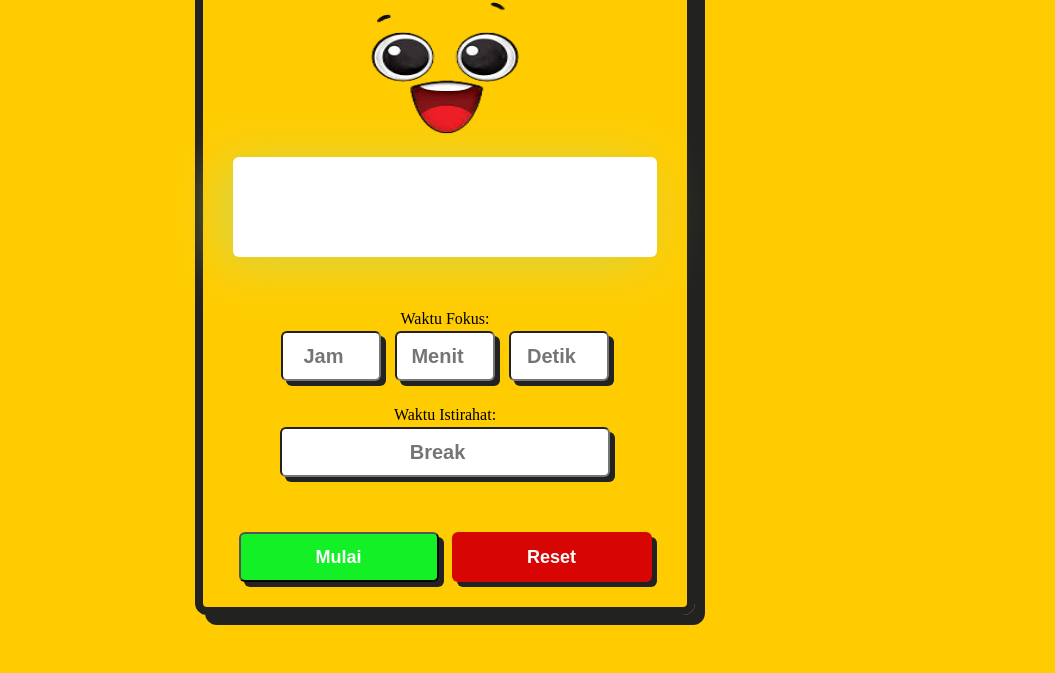
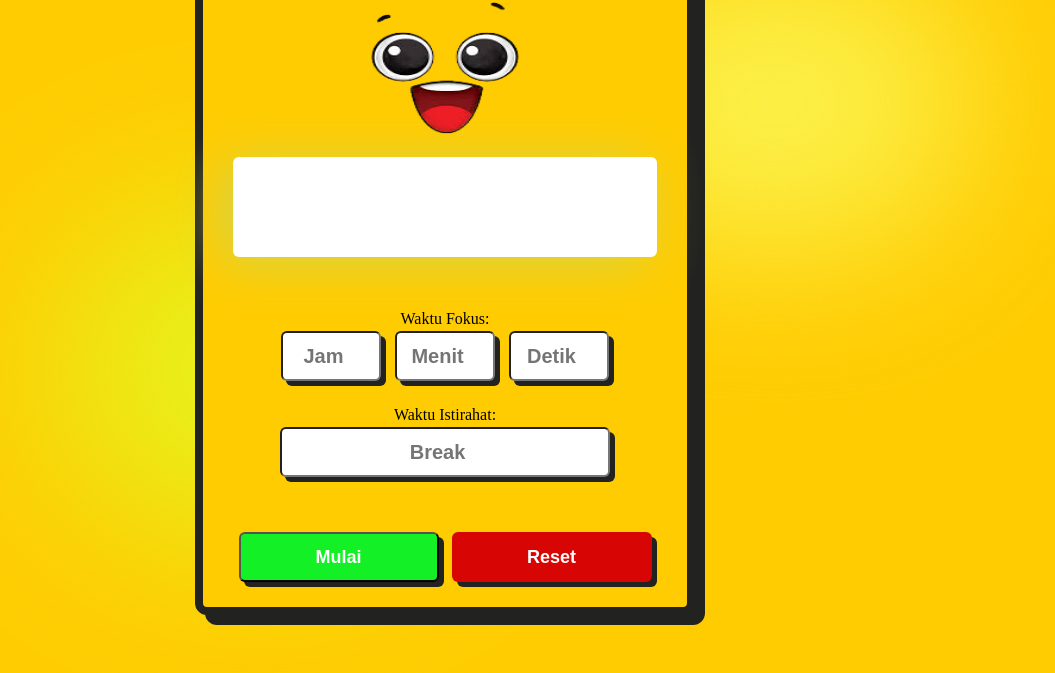
Before and after one commit to ENONGLOSKER/POMODORO-APP, a plain HTML site: page index.html in a window 1280 px wide. Shown: the part 127-800 px from the top of the page, without its empty margins (195-1250 px from the left). Drawn offline with Linux system fonts and the light colour scheme.

Commit message:
back-blur

```diff
--- a/index.html
+++ b/index.html
@@ -7,6 +7,8 @@
 <body>
     <div class="container">
         <h1>POMODORO</h1>
+        <div class="back-blur"></div>
+        <div class="back-blur2"></div>
         <img src="smile.png" alt="">
         <div class="ui" id="timer"></div>
         <br>
--- a/style.css
+++ b/style.css
@@ -8,6 +8,7 @@ body{
     text-align: center;
 }
 .container{
+    background-color: rgb(255, 204, 2);
     border: 8px solid rgb(34, 34, 33);
     box-shadow: 10px 10px rgb(34, 34, 33);
     margin: 50px auto;
@@ -93,6 +94,35 @@ img{
     background-color: rgb(255, 255, 255);
     color: rgb(232, 185, 0);
     border: none;
+}
+
+.back-blur {
+    position: absolute;
+    left: 20%;
+    bottom: 10%;
+    top: auto;
+    right: auto;
+    bottom: 19%;
+    z-index: -1;
+    width: 400px;
+    height: 300px;
+    border-radius: 500px;
+    background-color: #e3f820;
+    filter: blur(100px);
+  }
+
+.back-blur2 {
+    position: absolute;
+    left: 60%;
+    top: 10%;
+    right: auto;
+    bottom: 19%;
+    z-index: -1;
+    width: 400px;
+    height: 300px;
+    border-radius: 500px;
+    background-color: #fcf048;
+    filter: blur(80px);
   }
 
 @media screen and (max-width: 575.98px) {
```
Lines whose indentation alone changed are shown as unchanged.
